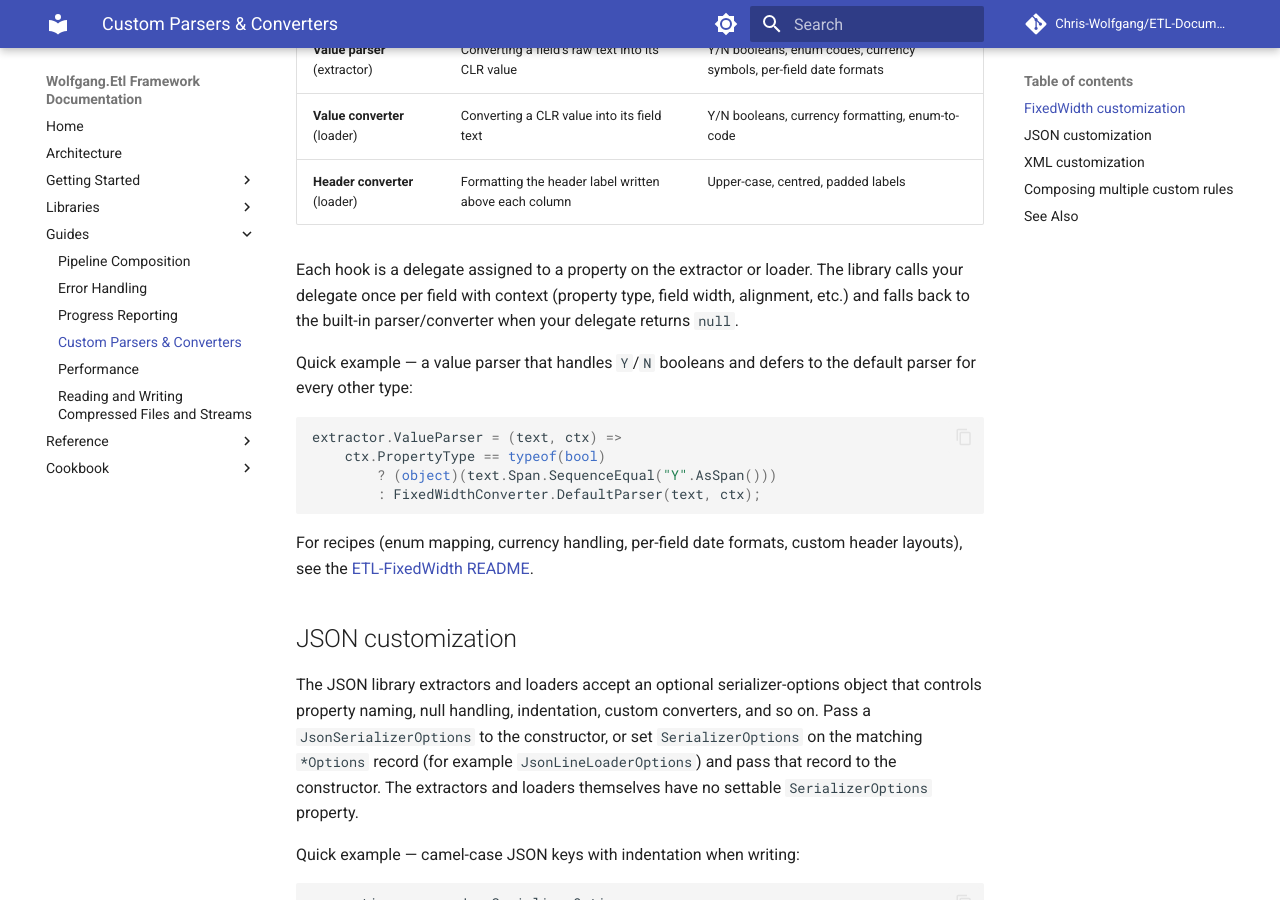
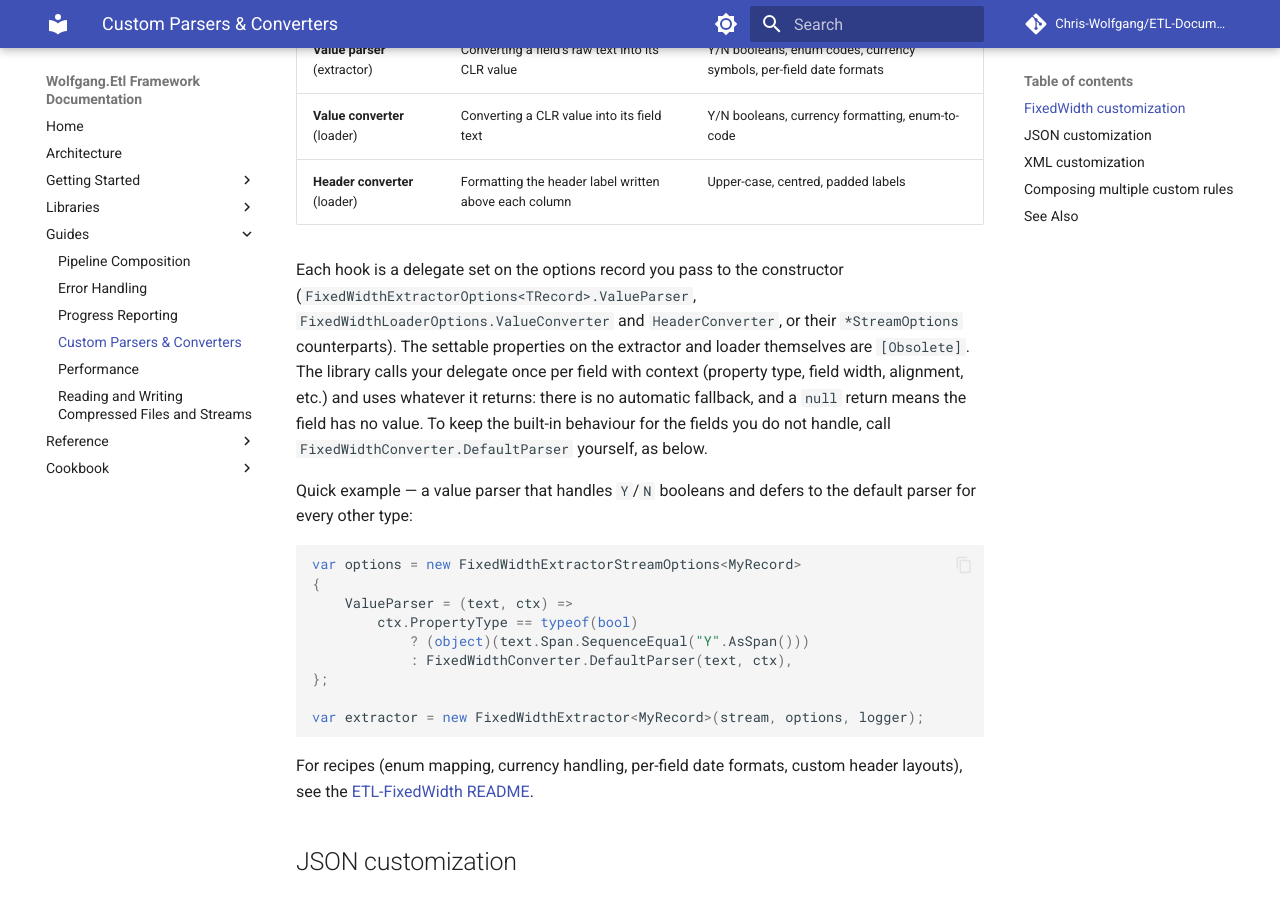
Before and after one commit to Chris-Wolfgang/ETL-Documentation, an MkDocs documentation site: the page built from docs/guides/custom-parsers.md, in a window 1280 px wide and 900 px high, scrolled down 459 px. Built offline with MkDocs 1.6.1 and Material for MkDocs 9.7.7, drawn with Linux system fonts in a browser that asks for light colours; comment, search, counter and statistics services are not loaded; some of the changed text lies outside the part shown.

Commit message:
docs: configure FixedWidth samples through options records
Replaces the [Obsolete] HasHeader/WriteHeader/FieldSeparator/ValueParser
setters and the (Stream, Encoding) constructor, and corrects the claim
that a null parser result falls back to the default parser.

Closes #99

Co-Authored-By: Claude Opus 5.5 <noreply@anthropic.com>

````diff
--- a/docs/guides/custom-parsers.md
+++ b/docs/guides/custom-parsers.md
@@ -13,15 +13,20 @@ The FixedWidth library takes user-supplied delegates in three places:
 | **Value converter** (loader) | Converting a CLR value into its field text | Y/N booleans, currency formatting, enum-to-code |
 | **Header converter** (loader) | Formatting the header label written above each column | Upper-case, centred, padded labels |
 
-Each hook is a delegate assigned to a property on the extractor or loader. The library calls your delegate once per field with context (property type, field width, alignment, etc.) and falls back to the built-in parser/converter when your delegate returns `null`.
+Each hook is a delegate set on the options record you pass to the constructor (`FixedWidthExtractorOptions<TRecord>.ValueParser`, `FixedWidthLoaderOptions.ValueConverter` and `HeaderConverter`, or their `*StreamOptions` counterparts). The settable properties on the extractor and loader themselves are `[Obsolete]`. The library calls your delegate once per field with context (property type, field width, alignment, etc.) and uses whatever it returns: there is no automatic fallback, and a `null` return means the field has no value. To keep the built-in behaviour for the fields you do not handle, call `FixedWidthConverter.DefaultParser` yourself, as below.
 
 Quick example — a value parser that handles `Y`/`N` booleans and defers to the default parser for every other type:
 
 ```csharp
-extractor.ValueParser = (text, ctx) =>
-    ctx.PropertyType == typeof(bool)
-        ? (object)(text.Span.SequenceEqual("Y".AsSpan()))
-        : FixedWidthConverter.DefaultParser(text, ctx);
+var options = new FixedWidthExtractorStreamOptions<MyRecord>
+{
+    ValueParser = (text, ctx) =>
+        ctx.PropertyType == typeof(bool)
+            ? (object)(text.Span.SequenceEqual("Y".AsSpan()))
+            : FixedWidthConverter.DefaultParser(text, ctx),
+};
+
+var extractor = new FixedWidthExtractor<MyRecord>(stream, options, logger);
 ```
 
 For recipes (enum mapping, currency handling, per-field date formats, custom header layouts), see the [ETL-FixedWidth README](https://github.com/Chris-Wolfgang/ETL-FixedWidth#readme).
@@ -109,6 +114,13 @@ extractor.ValueParser = (text, ctx) =>
     // Fallback: default parser
     return FixedWidthConverter.DefaultParser(text, ctx);
 };
+
+var extractor = new FixedWidthExtractor<AccountRecord>
+(
+    stream,
+    new FixedWidthExtractorStreamOptions<AccountRecord> { ValueParser = parser },
+    logger
+);
 ```
 
 The same shape works wherever a library takes a user-supplied delegate (FixedWidth value parsers and converters, custom `JsonConverter<T>` instances, and so on): match on the context, apply your rule, fall through to the library's default.
````
Also changed, not shown: other parts of docs/guides/custom-parsers.md (+1 -1 lines), changelog/unreleased/fixedwidth-options-records.md (added, +3 -0 lines), docs/guides/compressed-streams.md (+5 -1 lines), docs/guides/pipeline-composition.md (+6 -3 lines), docs/libraries/fixedwidth.md (+5 -2 lines).
